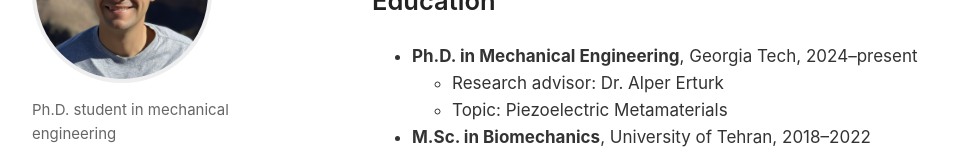
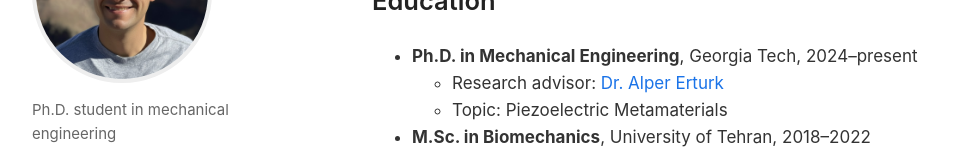
Before and after one commit to nimaet/nimaet.github.io, a plain HTML site: page cv.html in a window 1280 px wide. Shown: the part 190-344 px from the top of the page, without its empty margins (78-1055 px from the left). Drawn offline with Linux system fonts and the light colour scheme.

Commit message:
Update cv.html

```diff
--- a/cv.html
+++ b/cv.html
@@ -49,7 +49,7 @@
 			<li>
 				<b>Ph.D. in Mechanical Engineering</b>, Georgia Tech, 2024–present
 				<ul>
-					<li>Research advisor: Dr. Alper Erturk</li>
+					<li>Research advisor: <a href="https://scholar.google.com/citations?hl=en&user=OwypZqcAAAAJ" target="_blank">Dr. Alper Erturk</a> </li>
 					<li>Topic: Piezoelectric Metamaterials</li>
 				</ul>
 			</li>
```
